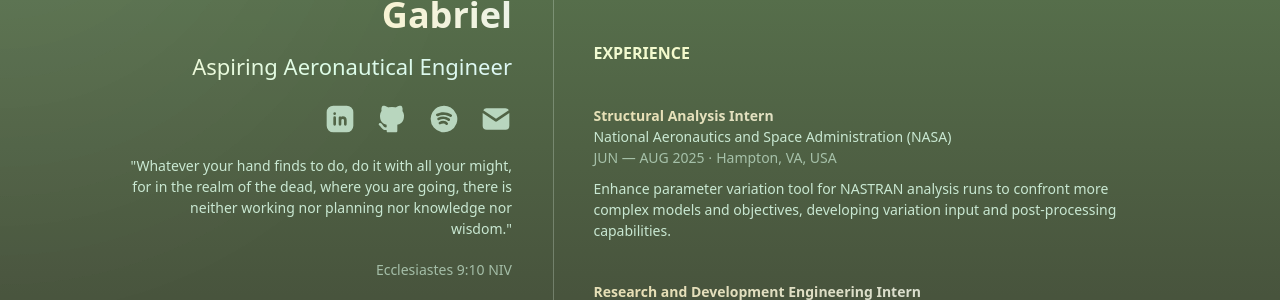
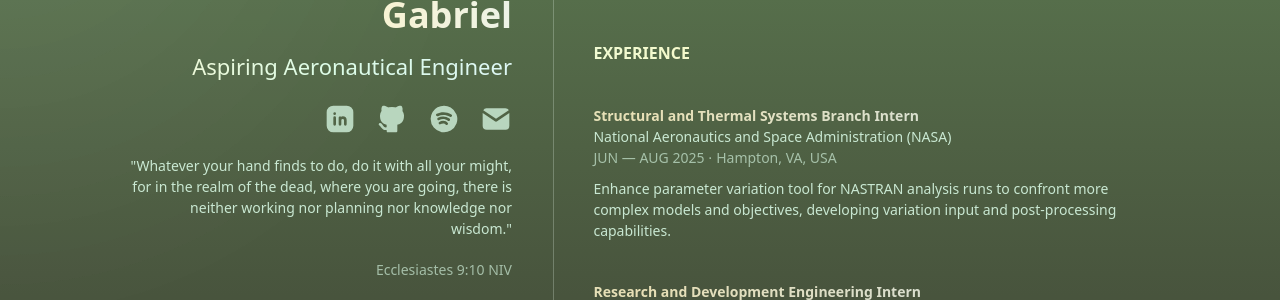
Before and after one commit to akositerrence/akositerrence.github.io, a Jekyll site: the page built from index.html, in a window 1280 px wide and 900 px high, scrolled down 508 px. Shown: the part 154-454 px from the top of the window. Built offline with Jekyll 4.4.1, drawn with Linux system fonts in a browser that asks for light colours.

Commit message:
updated work title

```diff
--- a/index.html
+++ b/index.html
@@ -136,7 +136,7 @@ title: Home
                     <div class="experience-col">
                         <div class="experience-title standard-text">
                             <h3 class="content-title-link" href="https://www.nasa.gov/nesc/" target="_blank">
-                                Structural Analysis Intern
+                                Structural and Thermal Systems Branch Intern
                             </h3>
                         </div>
                         <div class="experience-company standard-text"> National Aeronautics and Space Administration (NASA) </div>
```
